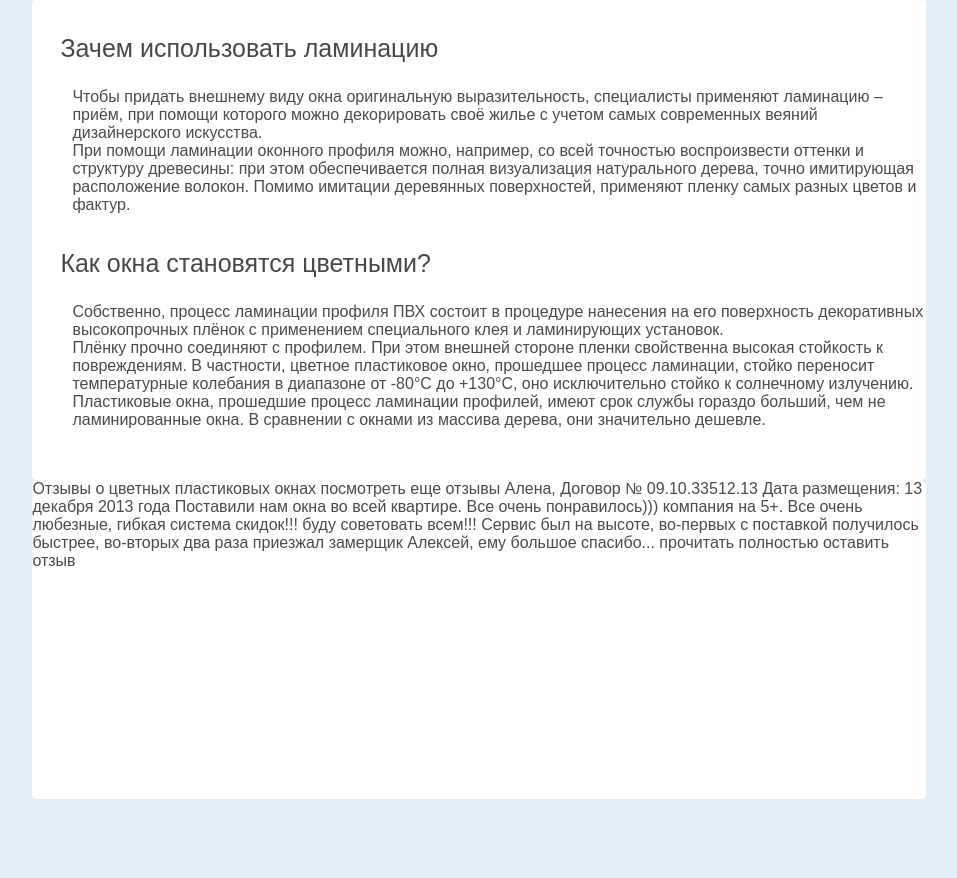
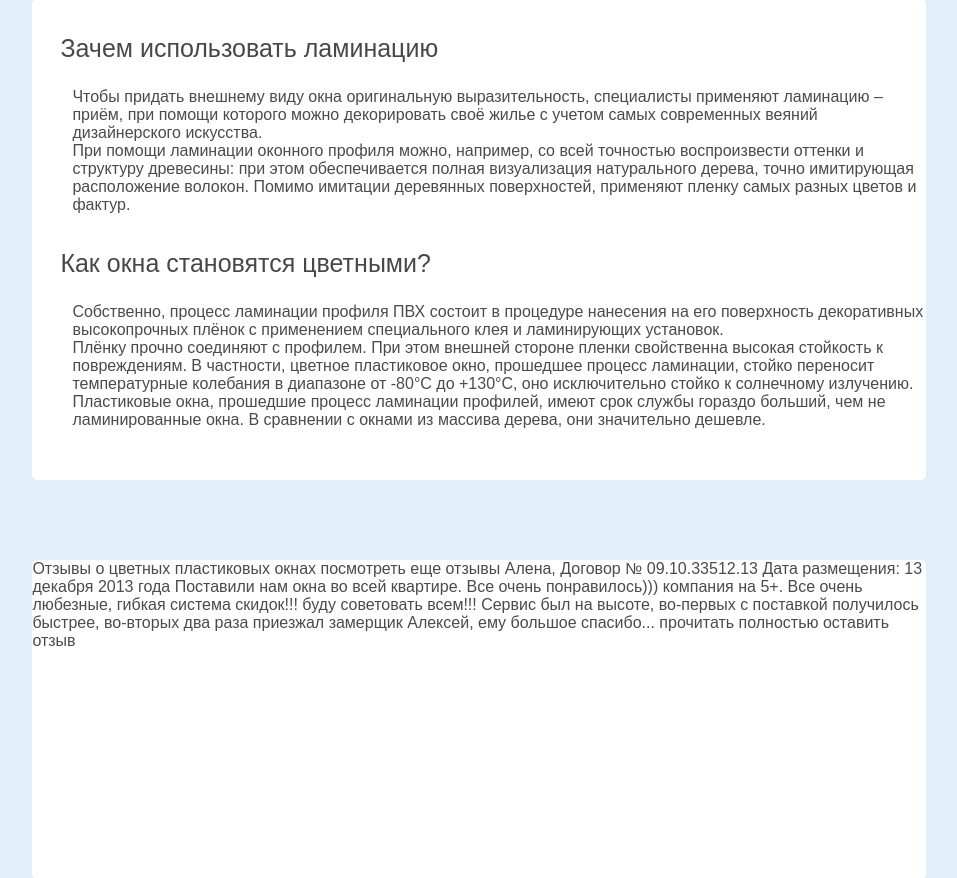
Before and after one commit to olgalioness/olgalioness.github.io, a PHP site: page / in a window 1280 px wide. Shown: the part 1019-1897 px from the top of the page, without its empty margins (287-1244 px from the left). Run offline with PHP 8.4, Linux system fonts and the light colour scheme.

Commit message:
Update style.css

```diff
--- a/style.css
+++ b/style.css
@@ -196,15 +196,19 @@ ul {
 	border-radius:  5px;
 	float: right;
 }
+.info_warp {
+	height: 481px;
+	margin-bottom: 80px;
+}
+
 .info_warp p {
 	color: #484848;
 	font-size: 25px;
 	margin-top: 35px;
 	margin-left: 28px;
+
 }
-.info_warp {
-	height: 481px;
-}
+
 .comment {
 	height: 319px;
 	margin-bottom: 93px;
```
